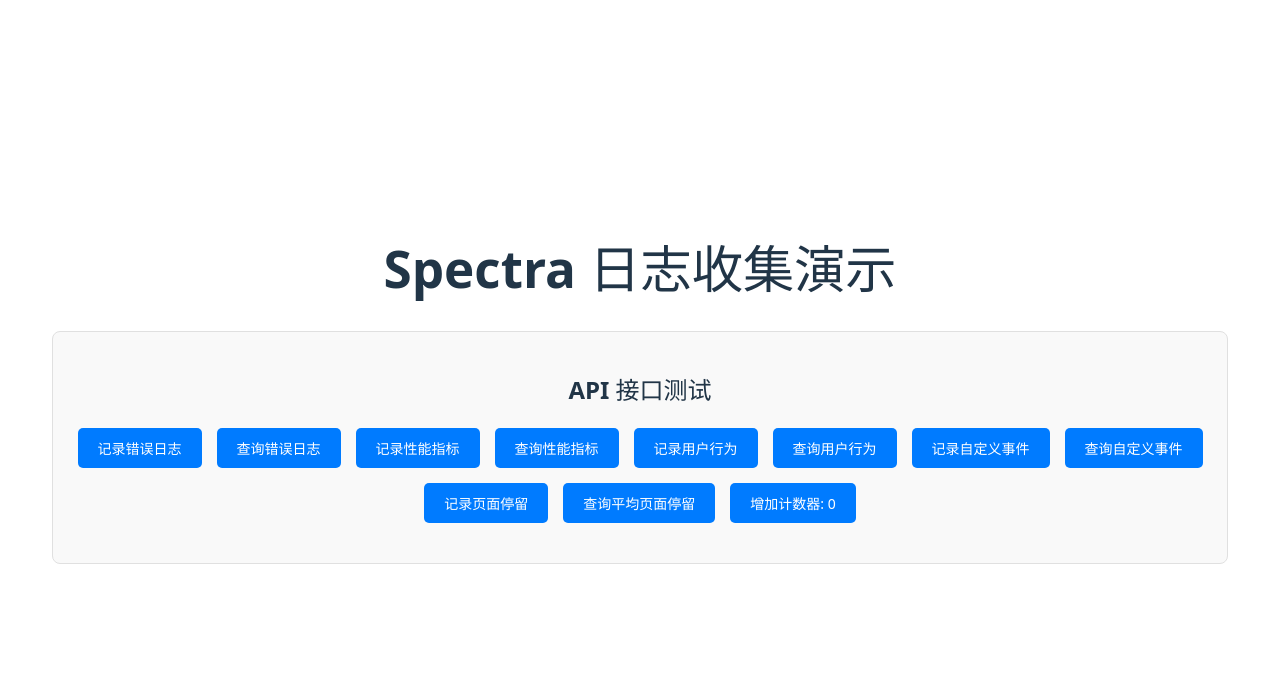
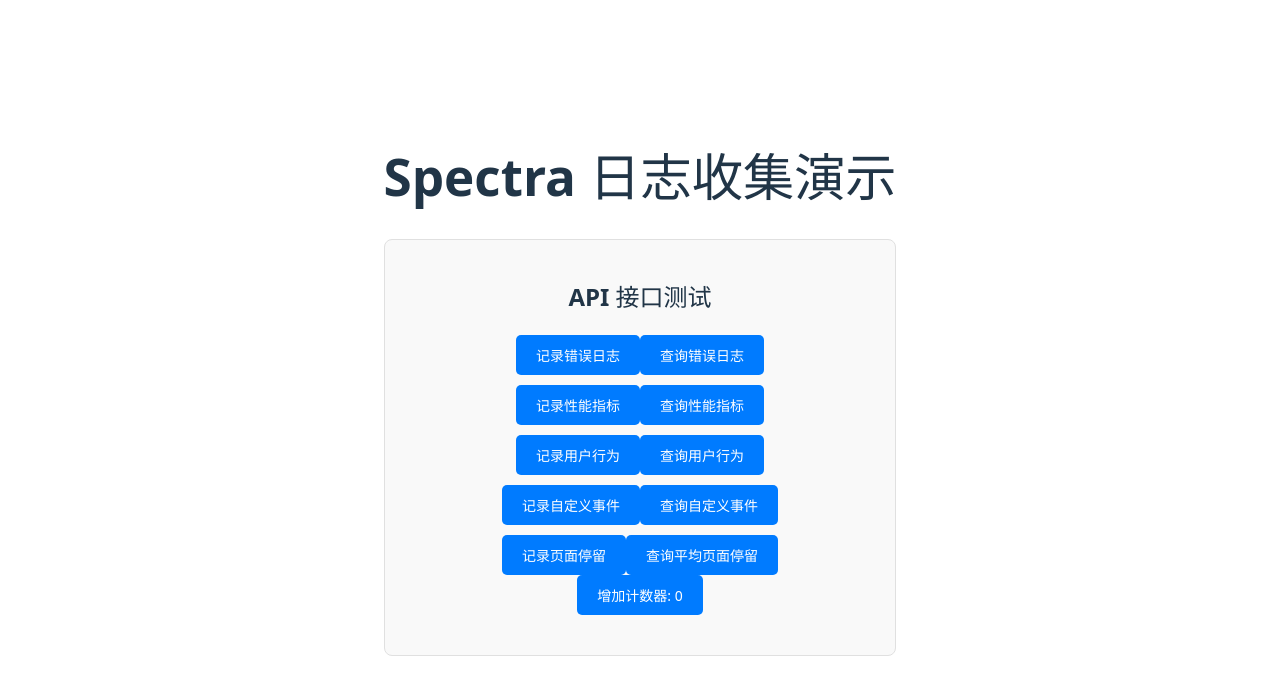
Before and after one commit to fengjutian/spectra, a React (Vite) app in the folder spectra-frontend/: page / in a window 1280 px wide. Shown: the top 694 px of the page. Built offline with nearby package versions, Linux system fonts and the light colour scheme.

Commit message:
refactor(frontend): 重组按钮布局并调整样式
将按钮分组显示并添加间距，移除部分flex样式

```diff
--- a/spectra-frontend/src/App.css
+++ b/spectra-frontend/src/App.css
@@ -19,11 +19,15 @@
 }
 
 .button-group {
-  display: flex;
+  /* display: flex; */
   gap: 15px;
-  justify-content: center;
+  /* justify-content: center; */
   margin: 20px 0;
-  flex-wrap: wrap;
+  /* flex-wrap: wrap; */
+
+  &>div {
+    margin-top: 10px;
+  }
 }
 
 .button-group button {
@@ -35,6 +39,7 @@
   cursor: pointer;
   font-size: 14px;
   transition: background-color 0.3s;
+  gap: 10px;
 }
 
 .button-group button:hover:not(:disabled) {
--- a/spectra-frontend/src/App.tsx
+++ b/spectra-frontend/src/App.tsx
@@ -312,6 +312,8 @@
           <h2>API 接口测试</h2>
 
           <div className="button-group">
+
+            <div>
               <button onClick={recordErrorLog} disabled={loading}>
                 {loading ? '处理中...' : '记录错误日志'}
               </button>
@@ -319,7 +321,10 @@
               <button onClick={getErrorLogs} disabled={loading}>
                 {loading ? '查询中...' : '查询错误日志'}
               </button>
+            </div>
 
+
+            <div>
               <button onClick={recordPerformanceMetric} disabled={loading}>
                 {loading ? '处理中...' : '记录性能指标'}
               </button>
@@ -327,7 +332,9 @@
               <button onClick={getPerformanceMetrics} disabled={loading}>
                 {loading ? '查询中...' : '查询性能指标'}
               </button>
+            </div>
 
+            <div>
               <button onClick={recordUserAction} disabled={loading}>
                 {loading ? '处理中...' : '记录用户行为'}
               </button>
@@ -336,6 +343,9 @@
                 {loading ? '查询中...' : '查询用户行为'}
               </button>
 
+            </div>
+
+            <div>
               <button onClick={recordCustomEvent} disabled={loading}>
                 {loading ? '处理中...' : '记录自定义事件'}
               </button>
@@ -343,7 +353,9 @@
               <button onClick={getCustomEvents} disabled={loading}>
                 {loading ? '查询中...' : '查询自定义事件'}
               </button>
+            </div>
 
+            <div>
               <button onClick={recordPageStay} disabled={loading}>
                 {loading ? '处理中...' : '记录页面停留'}
               </button>
@@ -351,6 +363,7 @@
               <button onClick={getAveragePageStay} disabled={loading}>
                 {loading ? '查询中...' : '查询平均页面停留'}
               </button>
+            </div>
 
             <button onClick={() => setCount(count + 1)}>
               增加计数器: {count}
```
Also changed, not shown: 1 other file (tests, documents, lock files or other folders). Lines whose indentation alone changed are shown as unchanged.
